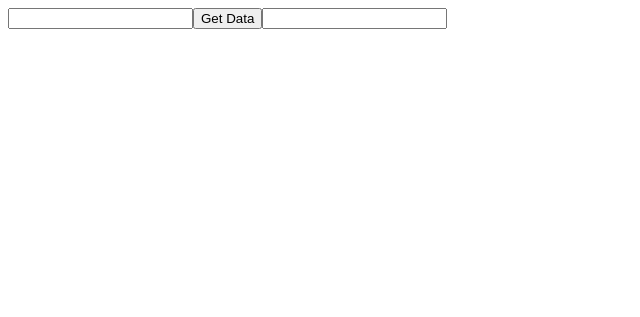
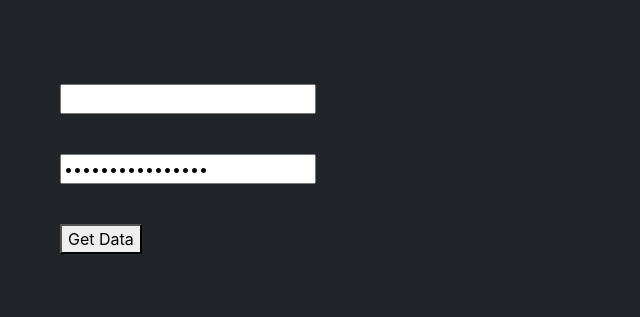
Before and after one commit to martinlernestal/finance-watch, a React app: page / in a window 1280 px wide. Shown: the whole page, without its empty margins (0-640 px from the left). Built offline with nearby package versions, Linux system fonts and the light colour scheme.

Commit message:
css + bootstrap*, modules*

```diff
--- a/public/index.html
+++ b/public/index.html
@@ -3,6 +3,10 @@
   <head>
     <meta charset="utf-8">
     <title>Finance Watcher</title>
+    <script src="https://code.jquery.com/jquery-3.3.1.slim.min.js" integrity="sha384-q8i/X+965DzO0rT7abK41JStQIAqVgRVzpbzo5smXKp4YfRvH+8abtTE1Pi6jizo" crossorigin="anonymous"></script>
+<script src="https://cdnjs.cloudflare.com/ajax/libs/popper.js/1.14.3/umd/popper.min.js" integrity="sha384-ZMP7rVo3mIykV+2+9J3UJ46jBk0WLaUAdn689aCwoqbBJiSnjAK/l8WvCWPIPm49" crossorigin="anonymous"></script>
+<script src="https://stackpath.bootstrapcdn.com/bootstrap/4.1.3/js/bootstrap.min.js" integrity="sha384-ChfqqxuZUCnJSK3+MXmPNIyE6ZbWh2IMqE241rYiqJxyMiZ6OW/JmZQ5stwEULTy" crossorigin="anonymous"></script>
+<link rel="stylesheet" href="https://stackpath.bootstrapcdn.com/bootstrap/4.1.3/css/bootstrap.min.css" integrity="sha384-MCw98/SFnGE8fJT3GXwEOngsV7Zt27NXFoaoApmYm81iuXoPkFOJwJ8ERdknLPMO" crossorigin="anonymous">
   </head>
   <body>
     <div id="root"></div>
--- /dev/null
+++ b/src/EquityTable.js
@@ -0,0 +1,20 @@
+import React from "react";
+
+class EquityTable extends React.Component {
+    render () {
+        return(
+            <div>
+                <table className={this.props.className}>
+                    <thead className={"thead-dark"}>
+                        {this.props.tableHead}
+                    </thead>
+                    <tbody>
+                        {this.props.tableBody}
+                    </tbody>
+                </table>
+            </div>
+        );
+    }
+}
+
+export default EquityTable;
--- /dev/null
+++ b/src/KeyField.js
@@ -0,0 +1,15 @@
+import React from "react";
+
+class KeyField extends React.Component {
+    render(){
+        return(
+            <input type="password"
+                className={this.props.className}
+                onChange={this.props.keyHandler}
+                value={this.props.keyValue}>
+            </input>
+        );
+    }
+}
+
+export default KeyField;
--- /dev/null
+++ b/src/MetaData.js
@@ -0,0 +1,24 @@
+import React from 'react';
+
+// dela upp i olika modules
+class MetaData extends React.Component  {
+    initDivs(){
+        let divs = [];
+        for (const key in this.props) {
+            if (this.props.hasOwnProperty(key)) {
+                const element = this.props[key];
+                divs.push(<h1>{element}</h1>);
+            }
+        }
+        return divs;
+    }
+    render() {
+        return (
+            <div className={"search-metadata"}>
+                {this.initDivs()}
+            </div>
+        );
+    }
+}
+
+export default MetaData;
--- /dev/null
+++ b/src/SearchArea.js
@@ -0,0 +1,16 @@
+import React from "react";
+import functions from "./functions.js";
+
+// såsom man borde lösa det är att skapa själva jsx:taggen här, och att detta bara är en liksom
+
+class SearchArea extends React.Component{
+    render(){
+        return(
+            <div className={this.props.className + " table-dark"}>
+                {this.props.children}
+            </div>
+        );
+    }
+}
+
+export default SearchArea;
--- /dev/null
+++ b/src/SearchField.js
@@ -0,0 +1,14 @@
+import React from "react";
+
+class SearchField extends React.Component {
+    render(){
+        return(
+            <input type="text"
+                className={this.props.className}
+                onChange={this.props.searchHandler}>
+            </input>
+        );
+    }
+}
+
+export default SearchField;
--- /dev/null
+++ b/src/SubmitBtn.js
@@ -0,0 +1,11 @@
+import React from "react";
+
+class SubmitBtn extends React.Component {
+    render(){
+        return (
+            <button className={this.props.className} onClick={this.props.submitHandler}>Get Data</button>
+        );
+    }
+}
+
+export default SubmitBtn;
--- /dev/null
+++ b/src/ThElement.js
@@ -0,0 +1,21 @@
+import React from 'react';
+
+class ThElement extends React.Component {
+    mapPropsToTHs(){
+        let thArray = [<th>Time</th>];
+        for (const key in this.props) {
+            if (this.props.hasOwnProperty(key)) {
+                const element = this.props[key];
+                thArray.push(<th>{element.charAt(0).toUpperCase()+element.substr(1)}</th>);
+            }
+        }
+        return thArray;
+    }
+    render() {
+        return (
+            <tr scope={"col"}>{this.mapPropsToTHs()}</tr>
+        );
+    }
+}
+
+export default ThElement;
--- /dev/null
+++ b/src/TrElement.js
@@ -0,0 +1,21 @@
+import React from "react";
+
+class TrElement extends React.Component {
+    mapPropsToTDs(){
+        let tdArray = [];
+        for (const key in this.props) {
+            if (this.props.hasOwnProperty(key)) {
+                const element = this.props[key];
+                tdArray.push(<td>{element}</td>);
+            }
+        }
+        return tdArray;
+    }
+    render() {
+        return (
+            <tr>{this.mapPropsToTDs()}</tr>
+        );
+    }
+}
+
+export default TrElement;
--- /dev/null
+++ b/src/functions.js
@@ -0,0 +1,33 @@
+const functions = {
+    elemKeyGen: (keyArray=[]) => {
+        let genKey = Math.random().toString(36).substring(2);
+        while(keyArray.includes(genKey)){
+            genKey = Math.random().toString(36).substring(2);
+        }
+        keyArray.push(genKey);
+        return genKey;
+    },
+    AvantPointGet: (options = [], callback = () => {}) => {
+        let getUrl = "https://www.alphavantage.co/query?";
+        if(typeof options !== "undefined"){
+            for (const key in options) {
+                if (options.hasOwnProperty(key)) {
+                    const option = options[key];
+                    getUrl += key+"="+option;
+                    if(key != "apikey"){
+                        getUrl += "&";
+                    }
+                }
+            }
+        }
+        var xmlHttp = new XMLHttpRequest();
+        xmlHttp.onreadystatechange = function() {
+            if (xmlHttp.readyState == 4 && xmlHttp.status == 200)
+                callback(xmlHttp.responseText);
+        }
+        xmlHttp.open("GET", getUrl, true);
+        xmlHttp.send(null);
+    }
+}
+
+export default functions;
--- a/src/index.css
+++ b/src/index.css
@@ -0,0 +1,14 @@
+.search-area{
+    padding: 40px;
+}
+.search-area * {
+    margin: 20px;
+}
+
+.search-metadata {
+    margin: 0px !important;
+}
+
+body {
+    background-color: #212529;
+}
--- a/src/index.js
+++ b/src/index.js
@@ -1,110 +1,17 @@
+import './index.css';
 import React from 'react';
 import ReactDOM from 'react-dom';
-import './index.css';
 
-// det är hit all metadata ska komma
-class MetaData extends React.Component {
-    initDivs(){
-        let divs = [];
-        for (const key in this.props) {
-            if (this.props.hasOwnProperty(key)) {
-                const element = this.props[key];
-                divs.push(<div><h3>{key}</h3> {element}</div>);
-            }
-        }
-        return divs;
-    }
-    render() {
-        return (
-            <div>
-                {this.initDivs()}
-            </div>
-        );
-    }
-}
+import functions from "./functions.js";
 
-class ThElement extends React.Component {
-    mapPropsToTHs(){
-        let thArray = [<th></th>];
-        for (const key in this.props) {
-            if (this.props.hasOwnProperty(key)) {
-                const element = this.props[key];
-                thArray.push(<th>{element}</th>);
-            }
-        }
-        return thArray;
-    }
-    render() {
-        return (
-            <tr>{this.mapPropsToTHs()}</tr>
-        );
-    }
-}
-
-class TrElement extends React.Component {
-    mapPropsToTDs(){
-        let tdArray = [];
-        for (const key in this.props) {
-            if (this.props.hasOwnProperty(key)) {
-                const element = this.props[key];
-                tdArray.push(<td>{element}</td>);
-            }
-        }
-        return tdArray;
-    }
-    render() {
-        return (
-            <tr>{this.mapPropsToTDs()}</tr>
-        );
-    }
-}
-
-class EquityTable extends React.Component {
-    render () {
-        return(
-            <div>
-                <table className={this.props.className}>
-                    <thead>
-                        {this.props.tableHead}
-                    </thead>
-                    <tbody>
-                        {this.props.tableBody}
-                    </tbody>
-                </table>
-            </div>
-        );
-    }
-}
-
-class SearchField extends React.Component {
-    render(){
-        return(
-            <input type="text"
-                className={this.props.className}
-                onChange={this.props.searchHandler}>
-            </input>
-        );
-    }
-}
-
-class KeyField extends React.Component {
-    render(){
-        return(
-            <input type="text"
-                className={this.props.className}
-                onChange={this.props.keyHandler}>
-            </input>
-        );
-    }
-}
-
-class SubmitBtn extends React.Component {
-    render(){
-        return (
-            <button className={this.props.className} onClick={this.props.submitHandler}>Get Data</button>
-        );
-    }
-}
+import MetaData from "./MetaData.js";
+import ThElement from "./ThElement.js";
+import TrElement from "./TrElement.js";
+import EquityTable from "./EquityTable.js";
+import SearchField from "./SearchField.js";
+import KeyField from "./KeyField.js";
+import SubmitBtn from "./SubmitBtn.js";
+import SearchArea from "./SearchArea.js";
 
 class MainFrame extends React.Component {
 
@@ -117,17 +24,8 @@ class MainFrame extends React.Component {
             bodyData: "",
             headData: "",
             tBody: [],
-            tHead: [],
-            elementKeys:[]
+            tHead: []
         }
-    }
-
-    elemKeyGen(keyArray=[]){
-        let genKey = Math.random().toString(36).substring(2);
-        while(keyArray.includes(genKey)){
-            genKey = Math.random().toString(36).substring(2);
-        }
-        keyArray.push(genKey);
     }
 
     updateInputValue(event){
@@ -150,18 +48,32 @@ class MainFrame extends React.Component {
         }
     }
 
+    sortMetaData(metaData){
+        let metaDataObjValues = Object.values(metaData);
+        metaData = [metaDataObjValues[1],
+                    metaDataObjValues[2]];
+        return metaData;
+    }
+
+    sortHeadData(bodyData){
+        return Object.keys(bodyData[Object.keys(bodyData)[0]])
+                .map(th =>
+                        th.split(".")[1].slice(1)
+                    );
+    }
+
     submitHandler(){
         if(typeof this.state.searchValue !== "undefined" && this.state.searchValue !== ""){
             if(typeof this.state.apiKey !== "undefined" && this.state.apiKey !== ""){
-                AvantPointGet({
+                functions.AvantPointGet({
                     function: "TIME_SERIES_DAILY_ADJUSTED",
                     symbol: this.state.searchValue,
                     apikey: this.state.apiKey
                 }, (response)=> {
                     let data = JSON.parse(response);
-                    let metaData = data["Meta Data"];
+                    let metaData = this.sortMetaData(data["Meta Data"]);
+                    let headData = this.sortHeadData(data["Time Series (Daily)"]);
                     let bodyData = data["Time Series (Daily)"];
-                    let headData = Object.keys(bodyData[Object.keys(bodyData)[0]]).map(th => th.split(".")[1].slice(1));
                     this.setState({
                         metaData: metaData,
                         bodyData: bodyData,
@@ -190,7 +102,7 @@ class MainFrame extends React.Component {
         for (const key in this.state.bodyData) {
             if (this.state.bodyData.hasOwnProperty(key)) {
                 const element = this.state.bodyData[key];
-                let genKey = this.elemKeyGen(genKeys);
+                let genKey = functions.elemKeyGen(genKeys);
                 bodyArray.push(
                     <TrElement time={key} key={genKey} {...element} />
                 );
@@ -199,48 +111,28 @@ class MainFrame extends React.Component {
         return bodyArray;
     }
     getTHead(){
-        let genKey = this.elemKeyGen([]);
+        let genKey = functions.elemKeyGen([]);
         return <ThElement key={genKey} {...this.state.headData} />;
     }
-
     render() {
         return(
             <div>
-                <SearchField className={"symbol-search-field"} searchHandler={this.updateInputValue.bind(this)}/>
-                <SubmitBtn className={"symbol-search-submit"} submitHandler={this.submitHandler.bind(this)}/>
-                <KeyField className={"key-field"} keyHandler={this.keyHandler.bind(this)}/>
-                <MetaData {...this.state.metaData}/>
-                <EquityTable tableHead={this.state.tHead} tableBody={this.state.tBody} />
+                <SearchArea className={"search-area"}>
+                    <MetaData {...this.state.metaData}/>
+                    <br/>
+                    <SearchField className={"symbol-search-field"} searchHandler={this.updateInputValue.bind(this)}/>
+                    <br/>
+                    <KeyField className={"key-field"} keyHandler={this.keyHandler.bind(this)} keyValue={this.state.apiKey}/>
+                    <br/>
+                    <SubmitBtn className={"symbol-search-submit"} submitHandler={this.submitHandler.bind(this)}/>
+                    <br/>
+                </SearchArea>
+                <EquityTable className={"table table-dark"} tableHead={this.state.tHead} tableBody={this.state.tBody} />
             </div>
         );
     }
 }
 
-// https://www.alphavantage.co/query?function=TIME_SERIES_DAILY_ADJUSTED&symbol=GOOGL&apikey=LE7Z3SCLCV6X6QHZ
-
-function AvantPointGet(options = [], callback = () => {}){
-    let getUrl = "https://www.alphavantage.co/query?";
-    if(typeof options !== "undefined"){
-        for (const key in options) {
-            if (options.hasOwnProperty(key)) {
-                const option = options[key];
-                getUrl += key+"="+option;
-                if(key != "apikey"){
-                    getUrl += "&";
-                }
-            }
-        }
-    }
-    var xmlHttp = new XMLHttpRequest();
-    xmlHttp.onreadystatechange = function() {
-        if (xmlHttp.readyState == 4 && xmlHttp.status == 200)
-            callback(xmlHttp.responseText);
-    }
-    xmlHttp.open("GET", getUrl, true);
-    xmlHttp.send(null);
-}
-
-
 ReactDOM.render(
     <MainFrame />,
     document.getElementById('root')
```
